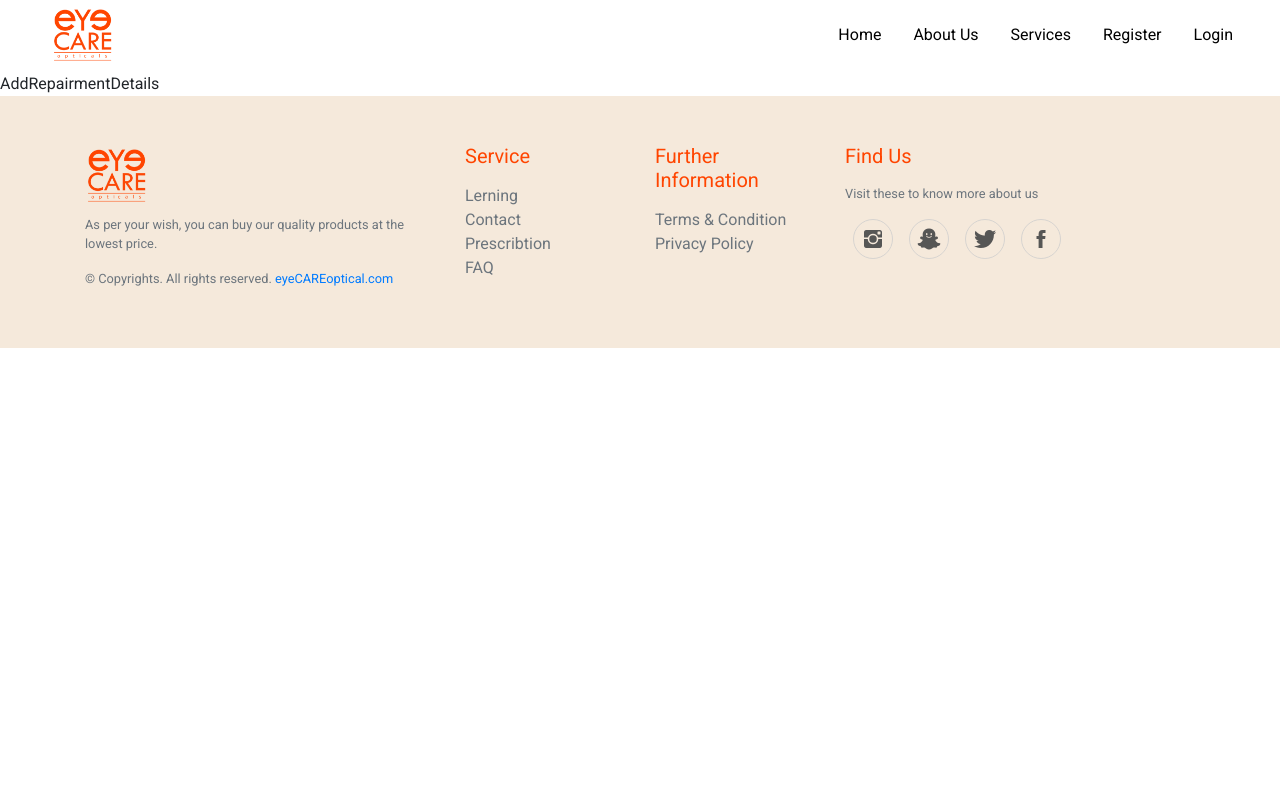
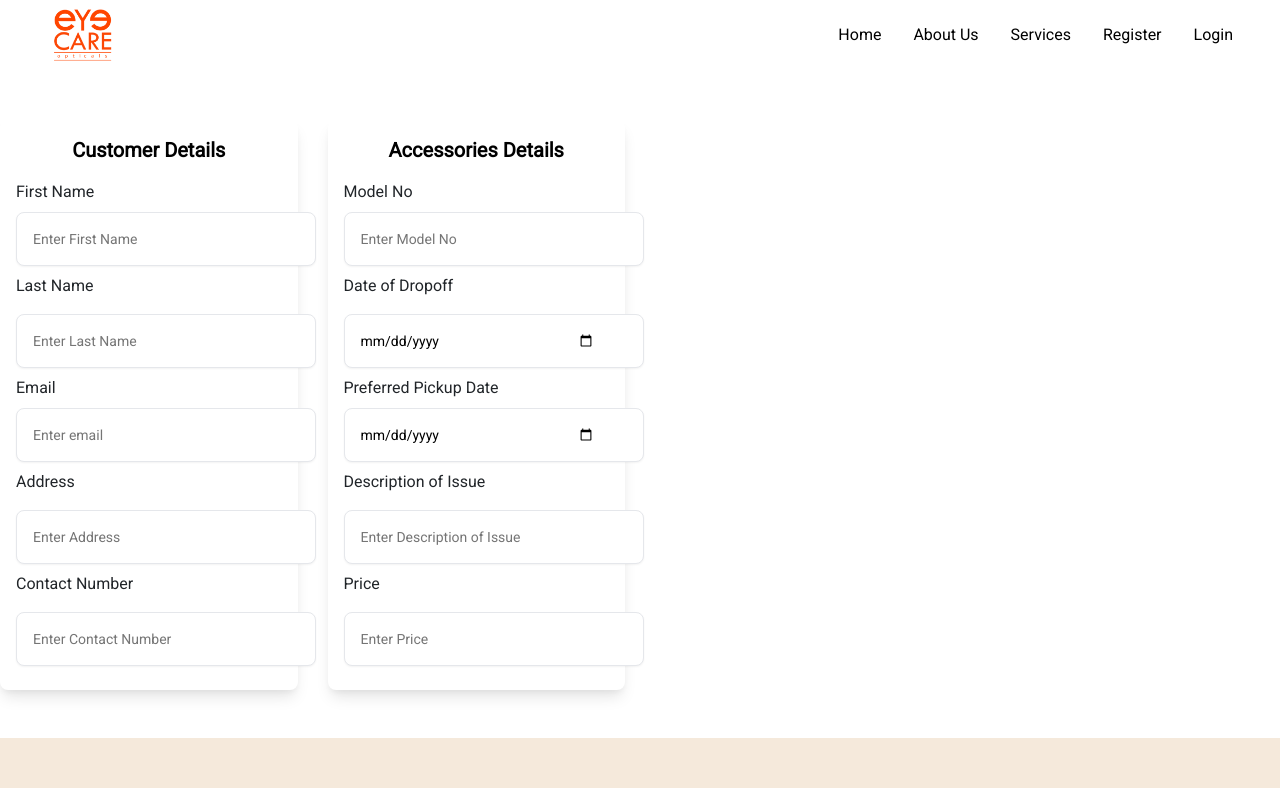
Before and after one commit to AbhishekPeiris/eYeCAREopticals, a React (Create React App) app in the folder frontend/: page /addrepdetails in a window 1280 px wide. Shown: the top 788 px of the page. Built offline with nearby package versions, Linux system fonts and the light colour scheme.

Commit message:
repairing details form

```diff
--- a/frontend/src/App.js
+++ b/frontend/src/App.js
@@ -56,7 +56,7 @@ function App() {
           <Route path='/:brand/:model' element={<RayBanModel />} />
 
           <Route path='/adddoctor' element={<AddDoctor />} />
-          <Route path='/:addrepdetails' element={<AddRepairmentDetails />} />
+          <Route path='/addrepdetails' element={<AddRepairmentDetails />} />
 
           <Route path='/' element={<HomeScreen />} />
           <Route path='/addfeedback' element={<FeedbackScreen />} />
--- a/frontend/src/screens/AddRepairmentDetails.js
+++ b/frontend/src/screens/AddRepairmentDetails.js
@@ -4,7 +4,81 @@ function AddRepairmentDetails() {
   return (
     <div>
         <br/><br/><br/>
-        AddRepairmentDetails
+
+        <div className='row'>
+          <div className='col-md-3'>
+
+    <form class="form mb-5 mt-5">
+       <p class="form-title">Customer Details</p>
+
+        <div class="input-container">
+          <lable>First Name</lable>
+          <input type="text" placeholder="Enter First Name "/>
+        </div>
+
+         <div class="input-container">
+           <label>Last Name</label>
+           <input type="text" placeholder="Enter Last Name"/>
+         </div>
+
+          <div class="input-container">
+            <lable>Email</lable>
+            <input type="email" placeholder="Enter email"/>
+          </div>
+
+          <div class="input-container">
+           <label>Address</label>
+           <input type="text" placeholder="Enter Address"/>
+         </div>
+
+         <div class="input-container">
+           <label>Contact Number</label>
+           <input type="tel" placeholder="Enter Contact Number"/>
+         </div>
+
+   </form>
+
+
+
+          </div>
+          <div className='col-md-3'>
+
+
+    <form class="form mb-5 mt-5">
+       <p class="form-title">Accessories Details</p>
+
+        <div class="input-container">
+          <lable>Model No</lable>
+          <input type="text" placeholder="Enter Model No"/>
+        </div>
+
+         <div class="input-container">
+           <label>Date of Dropoff</label>
+           <input type="date" placeholder="Enter Date of Dropoff"/>
+         </div>
+
+          <div class="input-container">
+            <lable>Preferred Pickup Date</lable>
+            <input type="date" placeholder="Enter Preferred Pickup Date"/>
+          </div>
+
+          <div class="input-container">
+           <label>Description of Issue</label>
+           <input type="text" placeholder="Enter Description of Issue"/>
+         </div>
+
+         <div class="input-container">
+           <label>Price</label>
+           <input type="text" placeholder="Enter Price"/>
+         </div>
+
+   </form>
+
+
+          </div>
+
+        </div>
+
 
     </div>
   )
```
